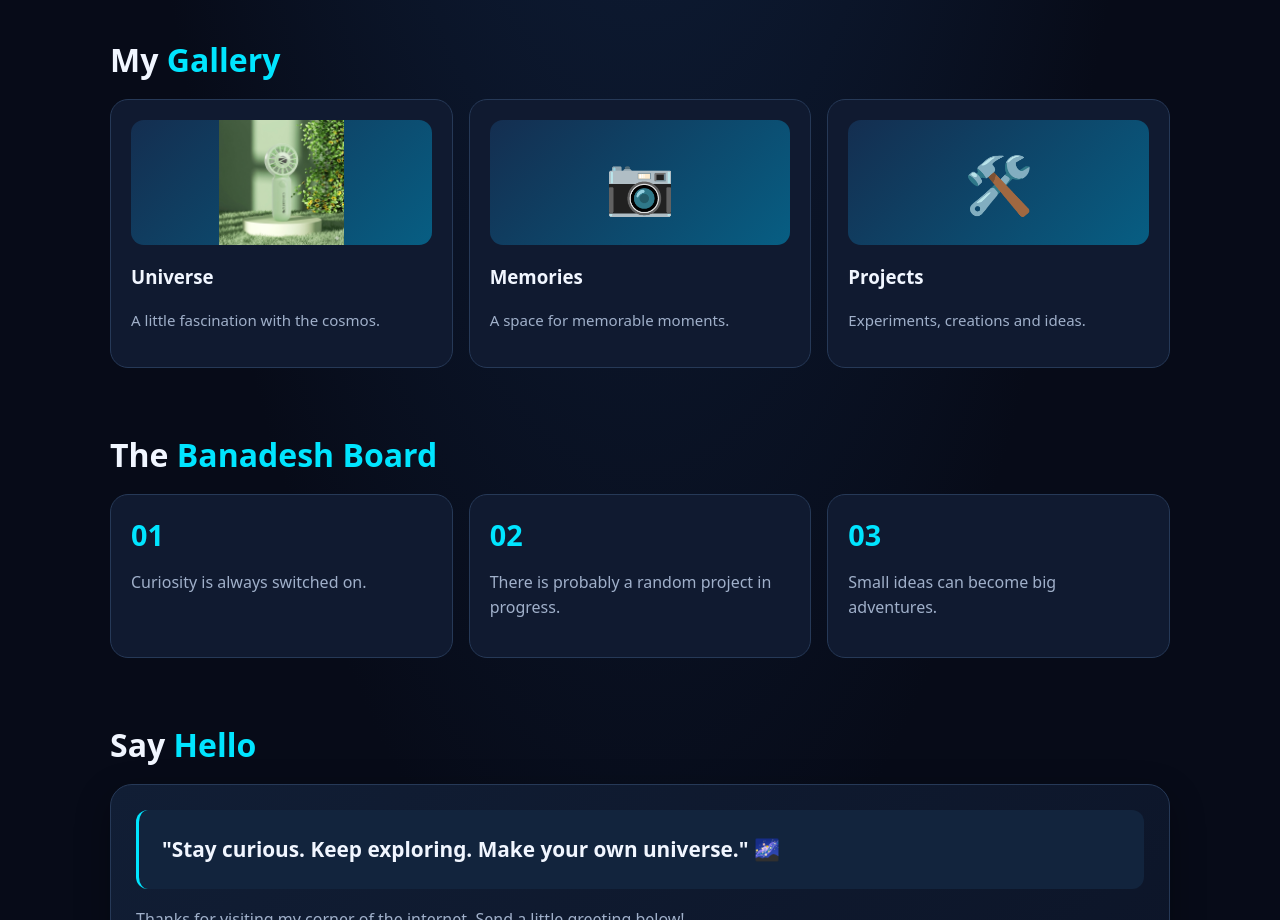
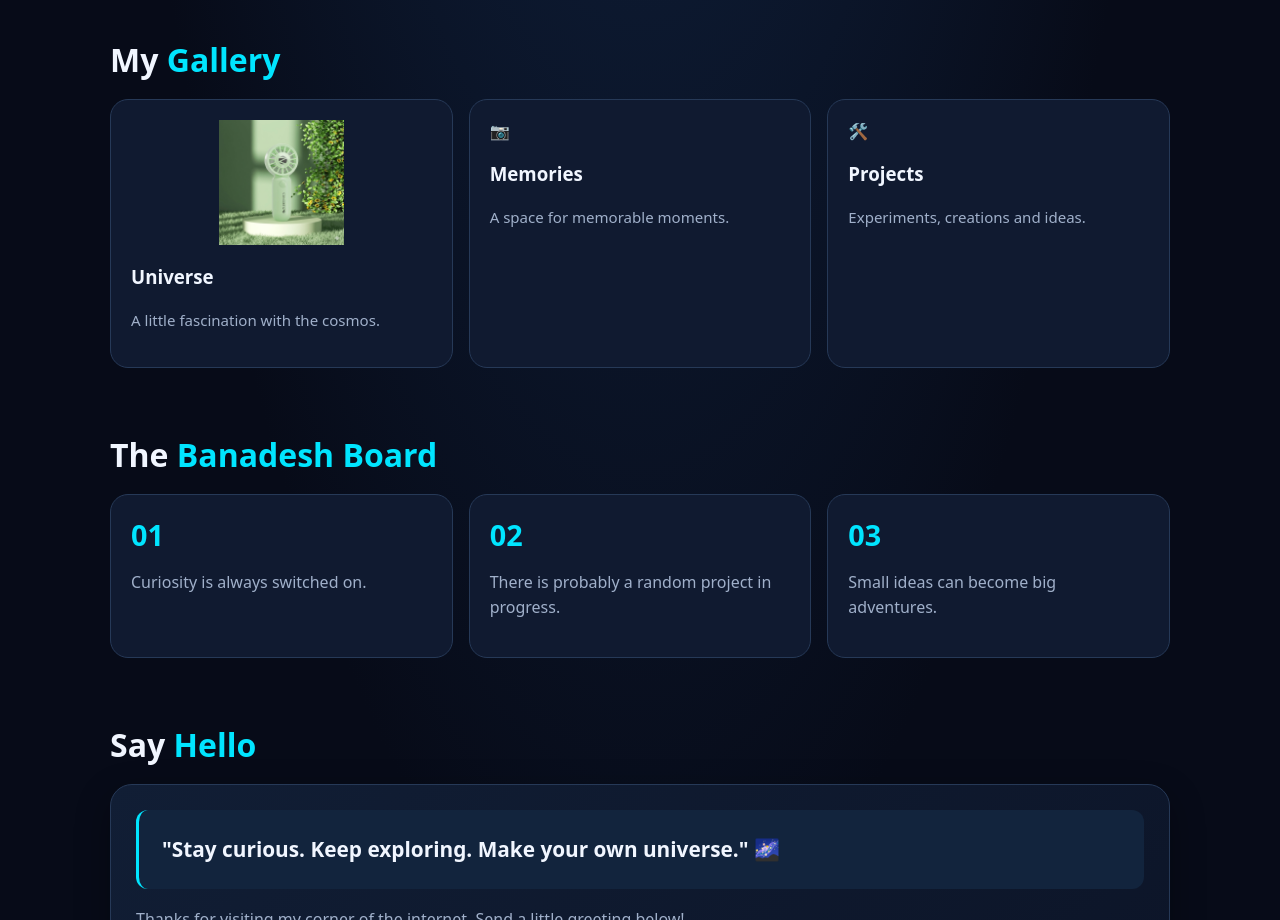
Before and after one commit to BSMbro1/bsmbro1.github.io, a plain HTML site: page index.html in a window 1280 px wide. Shown: the part 1500-2420 px from the top of the page. Drawn offline with Linux system fonts and the light colour scheme.

Commit message:
Update index.html img frame 2

```diff
--- a/index.html
+++ b/index.html
@@ -130,11 +130,14 @@ h1{
 .interest p,.gallery-card p{
  color:var(--muted);font-size:.94rem;line-height:1.6;
 }
-.gallery-art{
- height:125px;border-radius:13px;
- display:grid;place-items:center;
- background:linear-gradient(135deg,#142e50,#075e83);
- font-size:3.5rem;margin-bottom:14px;
+.gallery-photo{
+ width:100%;
+ height:100%;
+ max-width:100%;
+ max-height:100%;
+ object-fit:contain;
+ display:block;
+ border-radius:13px;
 }
   .gallery-photo{
  width:100%;
@@ -142,6 +145,7 @@ h1{
  object-fit:contain;
  display:block;
  border-radius:13px;
+    overflow:hidden;
 }
 .fact strong{font-size:1.8rem;color:var(--cyan)}
 .fact p{color:var(--muted);line-height:1.6}
```
